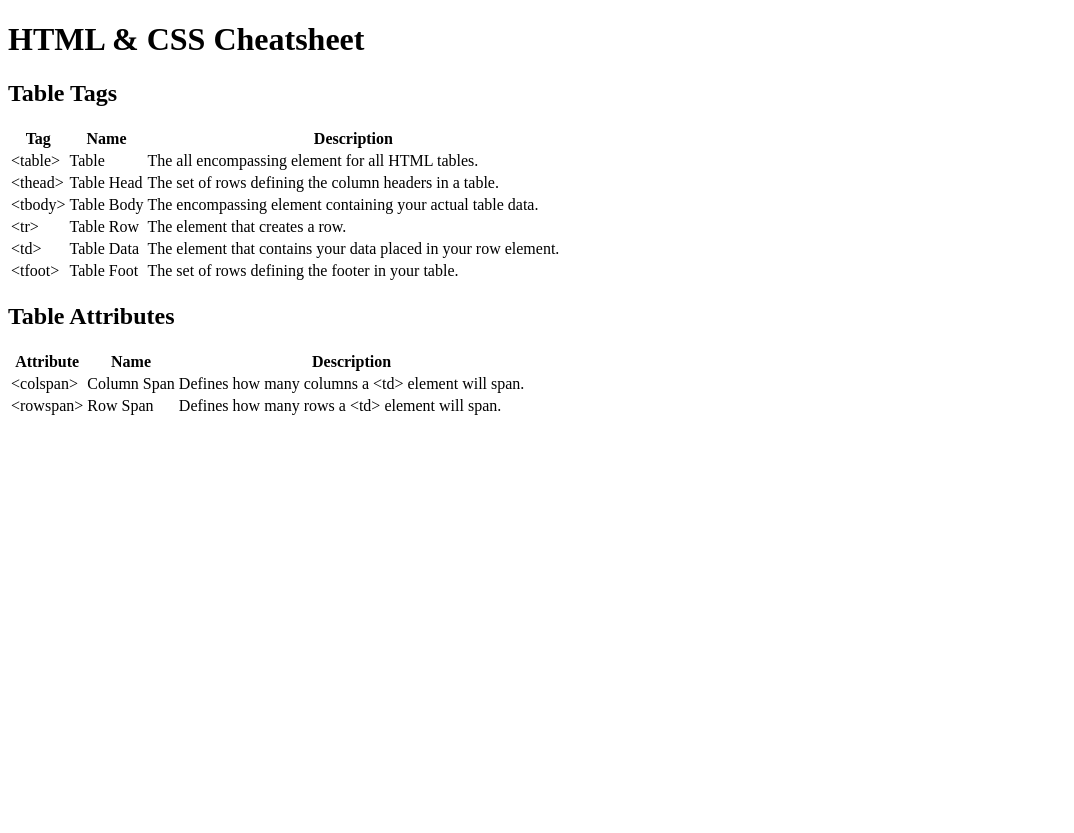
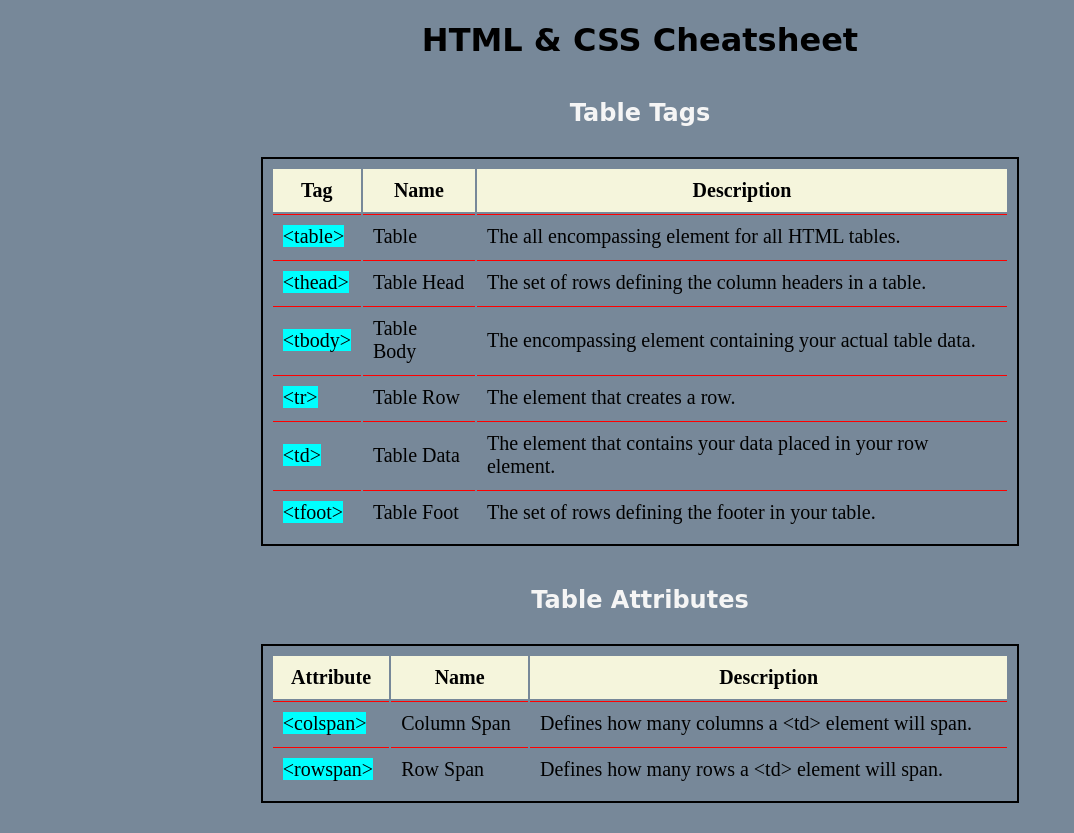
Before and after one commit to JoshuasDad/JoshuasDad.github.io, a plain HTML site: page index.html in a window 1280 px wide. Shown: the whole page, without its empty margins (0-1074 px from the left). Before the commit the page ends 800 px from the top, so only its background shows below. Drawn offline with Linux system fonts and the light colour scheme.

Commit message:
Update style.css

```diff
--- a/style.css
+++ b/style.css
@@ -1,3 +1,38 @@
-p {
-  color: red;
+body {
+    background-color: lightslategray;
 }
+
+h1 {
+    text-align: center;
+    font-family: cursive;
+}
+
+h2 {
+    margin-top: 40px;
+    text-align: center;
+    font-family: cursive;
+    color: whitesmoke;
+}
+
+table {
+    border: 2px solid black;
+    font-size: 20px;
+    margin: 30px auto;
+    padding: 8px;
+    width: 60%;
+}
+
+th {
+    background-color: beige;
+    padding: 10px;
+}
+
+td {
+    border-top: 1px solid red;
+    padding: 10px;
+
+}
+
+.tag {
+    background-color: aqua;
+}
```
